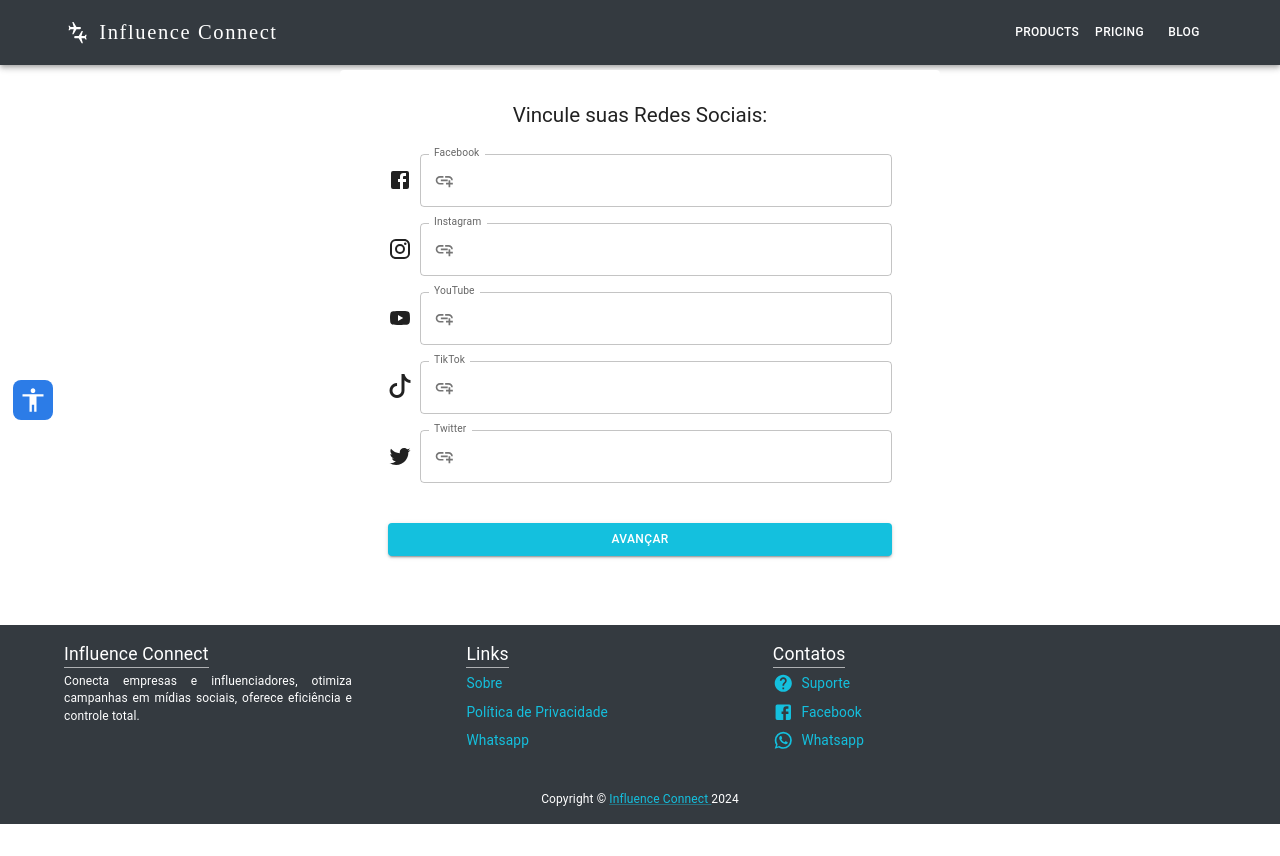
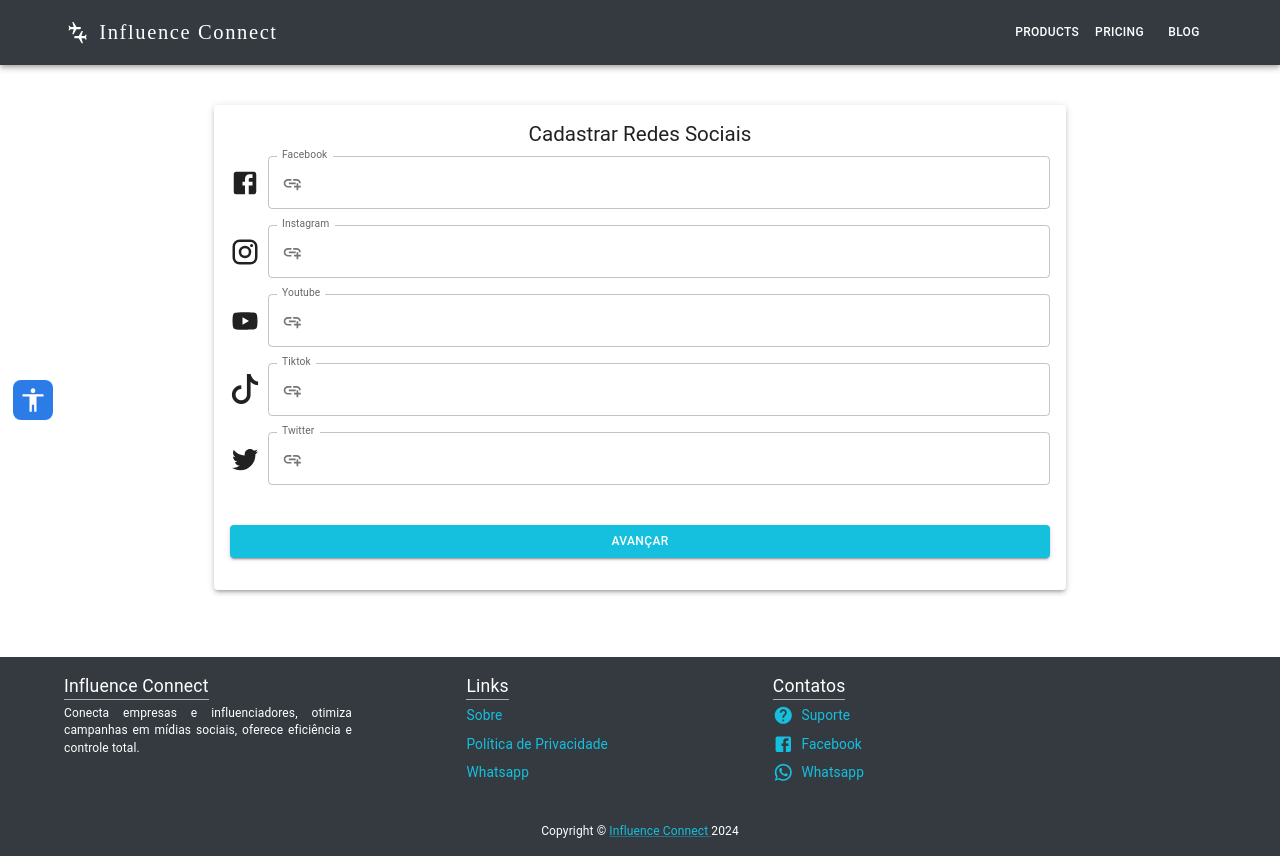
Before and after one commit to InfluenceConnect/front, a React (Vite) app: page /registerSocialMedia in a window 1280 px wide. Before the commit the page ends 824 px from the top, so only its background shows below. Built offline with nearby package versions, Linux system fonts and the light colour scheme.

Commit message:
implementei validação de URL para as paginas RegisterSocialMedia e RegisterMarketing

```diff
--- a/src/pages/company/register/RegisterSocialMedia.tsx
+++ b/src/pages/company/register/RegisterSocialMedia.tsx
@@ -51,6 +51,27 @@ export default function RegisterMarketing() {
     }));
   };
 
+  const isValidURL = (url: string): boolean => {
+    const pattern = /^(https?:\/\/)?([a-zA-Z0-9-]+\.)+[a-zA-Z0-9]{2,}([/?].*)?$/;
+    return pattern.test(url);
+  };
+
+  const validateMarketingLinks = (links: MarketingLinks): Errors => {
+    let formErrors: Errors = {};
+
+    Object.entries(links).forEach(([key, value]) => {
+      if (value && !isValidURL(value)) {
+        formErrors[key] = `Informe um ${key} válido.`;
+      }
+    });
+
+    if (Object.values(links).every((value) => value === "")) {
+      formErrors.general = "Preencha pelo menos um dos campos para prosseguir.";
+    }
+
+    return formErrors;
+  };
+
   const handleSubmit = (event: React.FormEvent<HTMLFormElement>) => {
     event.preventDefault();
     const data = new FormData(event.currentTarget);
@@ -64,12 +85,7 @@ export default function RegisterMarketing() {
     };
     setMarketing(newMarketing);
 
-    const formErrors: Errors = {};
-    const isValid = Object.values(newMarketing).some((value) => value !== "");
-
-    if (!isValid) {
-      formErrors.general = "Preencha pelo menos 1 dos campos para prosseguir.";
-    }
+    const formErrors = validateMarketingLinks(newMarketing);
 
     if (Object.keys(formErrors).length === 0) {
       setLoading(true);
@@ -89,12 +105,12 @@ export default function RegisterMarketing() {
 
   return (
     <ThemeProvider theme={currentTheme}>
-      <Container component="main" maxWidth="sm">
+      <Container component="main" maxWidth="md">
         <CssBaseline />
         <Box
           sx={{
             marginTop: 8,
-            marginBottom: 3,
+            marginBottom: 5,
             display: 'flex',
             flexDirection: 'column',
             alignItems: 'center',
@@ -121,20 +137,26 @@ export default function RegisterMarketing() {
                 {errors.general}
               </Typography>
             )}
-            <Box display="flex" alignItems="center" mb={2}>
-              <Facebook style={iconStyle} />
+            {Object.keys(marketing).map((key) => (
+              <Box display="flex" alignItems="center" mb={2} key={key}>
+                {key === "facebook" && <Facebook style={iconStyle} />}
+                {key === "instagram" && <Instagram style={iconStyle} />}
+                {key === "youtube" && <YouTube style={iconStyle} />}
+                {key === "tiktok" && <i className="bi bi-tiktok" style={iconStyle}></i>}
+                {key === "twitter" && <Twitter style={iconStyle} />}
+                {key === "website" && <Language style={iconStyle} />}
                 <TextField
-                id="facebook"
-                label="Facebook"
-                name="facebook"
+                  id={key}
+                  label={key.charAt(0).toUpperCase() + key.slice(1)}
+                  name={key}
                   fullWidth
                   multiline
                   maxRows={4}
                   sx={{ ml: 1 }}
-                value={marketing.facebook}
+                  value={marketing[key as keyof MarketingLinks]}
                   onChange={handleChange}
-                error={!!errors.facebook}
-                helperText={errors.facebook}
+                  error={!!errors[key]}
+                  helperText={errors[key]}
                   InputProps={{
                     startAdornment: (
                       <InputAdornment position="start">
@@ -144,121 +166,7 @@ export default function RegisterMarketing() {
                   }}
                 />
               </Box>
-            <Box display="flex" alignItems="center" mb={2}>
-              <Instagram style={iconStyle} />
-              <TextField
-                id="instagram"
-                label="Instagram"
-                name="instagram"
-                fullWidth
-                multiline
-                maxRows={4}
-                sx={{ ml: 1 }}
-                value={marketing.instagram}
-                onChange={handleChange}
-                error={!!errors.instagram}
-                helperText={errors.instagram}
-                InputProps={{
-                  startAdornment: (
-                    <InputAdornment position="start">
-                      <AddLink />
-                    </InputAdornment>
-                  ),
-                }}
-              />
-            </Box>
-            <Box display="flex" alignItems="center" mb={2}>
-              <YouTube style={iconStyle} />
-              <TextField
-                id="youtube"
-                label="YouTube"
-                name="youtube"
-                fullWidth
-                multiline
-                maxRows={4}
-                sx={{ ml: 1 }}
-                value={marketing.youtube}
-                onChange={handleChange}
-                error={!!errors.youtube}
-                helperText={errors.youtube}
-                InputProps={{
-                  startAdornment: (
-                    <InputAdornment position="start">
-                      <AddLink />
-                    </InputAdornment>
-                  ),
-                }}
-              />
-            </Box>
-            <Box display="flex" alignItems="center" mb={2}>
-              <i className="bi bi-tiktok" style={iconStyle}></i> {/* Ícone do Bootstrap Icons */}
-              <TextField
-                id="tiktok"
-                label="TikTok"
-                name="tiktok"
-                fullWidth
-                multiline
-                maxRows={4}
-                sx={{ ml: 1 }}
-                value={marketing.tiktok}
-                onChange={handleChange}
-                error={!!errors.tiktok}
-                helperText={errors.tiktok}
-                InputProps={{
-                  startAdornment: (
-                    <InputAdornment position="start">
-                      <AddLink />
-                    </InputAdornment>
-                  ),
-                }}
-              />
-            </Box>
-            <Box display="flex" alignItems="center" mb={2}>
-              <Twitter style={iconStyle} />
-              <TextField
-                id="twitter"
-                label="Twitter"
-                name="twitter"
-                fullWidth
-                multiline
-                maxRows={4}
-                sx={{ ml: 1 }}
-                value={marketing.twitter}
-                onChange={handleChange}
-                error={!!errors.twitter}
-                helperText={errors.twitter}
-                InputProps={{
-                  startAdornment: (
-                    <InputAdornment position="start">
-                      <AddLink />
-                    </InputAdornment>
-                  ),
-                }}
-              />
-            </Box>
-            <Box display="flex" alignItems="center" mb={2}>
-              <Language style={iconStyle} />
-              <TextField
-                id="website"
-                label="Website"
-                name="website"
-                fullWidth
-                multiline
-                maxRows={4}
-                sx={{ ml: 1 }}
-                value={marketing.website}
-                onChange={handleChange}
-                error={!!errors.website}
-                helperText={errors.website}
-                InputProps={{
-                  startAdornment: (
-                    <InputAdornment position="start">
-                      <AddLink />
-                    </InputAdornment>
-                  ),
-                }}
-              />
-            </Box>
+            ))}
             <Button
               type="submit"
               fullWidth
--- a/src/pages/influencer/register/RegisterSocialMedia.tsx
+++ b/src/pages/influencer/register/RegisterSocialMedia.tsx
@@ -16,9 +16,8 @@ import {
 import "bootstrap-icons/font/bootstrap-icons.css";
 import { Paper } from "@mui/material";
 import { useNavigate } from "react-router-dom";
-import CircularProgress from '@mui/material/CircularProgress';
+import CircularProgress from "@mui/material/CircularProgress";
 
-// Definição dos tipos para o estado e os erros
 type SocialMediaLinks = {
   facebook: string;
   instagram: string;
@@ -40,15 +39,36 @@ export default function RegisterSocialMedia() {
     instagram: "",
     youtube: "",
     tiktok: "",
-    twitter: ""
+    twitter: "",
   });
 
   const handleChange = (event: React.ChangeEvent<HTMLInputElement>) => {
     const { name, value } = event.target;
     setSocialMedia((prevState) => ({
       ...prevState,
-      [name]: value
+      [name]: value,
     }));
+  };
+
+  const isValidURL = (url: string): boolean => {
+    const pattern = /^(https?:\/\/)?([a-zA-Z0-9-]+\.)+[a-zA-Z0-9]{2,}([/?].*)?$/;
+    return pattern.test(url);
+  };
+
+  const validateSocialMediaLinks = (links: SocialMediaLinks): Errors => {
+    let formErrors: Errors = {};
+
+    Object.entries(links).forEach(([key, value]) => {
+      if (value && !isValidURL(value)) {
+        formErrors[key] = `Informe um ${key} válido.`;
+      }
+    });
+
+    if (Object.values(links).every((value) => value === "")) {
+      formErrors.general = "Preencha pelo menos um dos campos para prosseguir.";
+    }
+
+    return formErrors;
   };
 
   const handleSubmit = (event: React.FormEvent<HTMLFormElement>) => {
@@ -59,16 +79,11 @@ export default function RegisterSocialMedia() {
       instagram: data.get("instagram") as string,
       youtube: data.get("youtube") as string,
       tiktok: data.get("tiktok") as string,
-      twitter: data.get("twitter") as string
+      twitter: data.get("twitter") as string,
     };
     setSocialMedia(newSocialMedia);
 
-    const formErrors: Errors = {};
-    const isValid = Object.values(newSocialMedia).some((value) => value !== "");
-
-    if (!isValid) {
-      formErrors.general = "Preencha pelo menos 1 dos campos para prosseguir.";
-    }
+    const formErrors = validateSocialMediaLinks(newSocialMedia);
 
     if (Object.keys(formErrors).length === 0) {
       setLoading(true);
@@ -81,67 +96,55 @@ export default function RegisterSocialMedia() {
     }
   };
 
-  const iconStyle = {
-    fontSize: "1.5rem",
-  };
-
   return (
-    <Container
-      component="main"
-      maxWidth="sm"
+    <Container component="main" maxWidth="md">
+      <CssBaseline />
+      <Paper
+        elevation={3}
         sx={{
-        display: "flex",
-        alignItems: "center",
-        justifyContent: "center",
-        minHeight: "70vh",
-        p: { xs: 0 },
-      }}
-    >
-      <CssBaseline />
-      <Box
-        component={Paper}
-        elevation={0}
-        sx={{
+          p: 2,
+          mt: 5,
+          mb: 5,
           display: "flex",
           flexDirection: "column",
           alignItems: "center",
-          width: { xs: "100vw" },
-          p: { xs: 2, sm: 4 },
         }}
       >
         <Typography component="h1" variant="h5">
-          Vincule suas Redes Sociais:
+          Cadastrar Redes Sociais
         </Typography>
         <Box
           component="form"
           onSubmit={handleSubmit}
           noValidate
-          sx={{
-            mt: 1,
-            p: 2,
-            borderRadius: "8px",
-            width: "100%",
-          }}
+          sx={{ mt: 1, width: "100%" }}
         >
           {errors.general && (
             <Typography color="error" sx={{ mb: 2, textAlign: "center" }}>
               {errors.general}
             </Typography>
           )}
-          <Box display="flex" alignItems="center" mb={2}>
-            <Facebook style={iconStyle} />
+          {Object.keys(socialMedia).map((key) => (
+            <Box display="flex" alignItems="center" mb={2} key={key}>
+              {key === "facebook" && <Facebook sx={{ fontSize: 30 }} />}
+              {key === "instagram" && <Instagram sx={{ fontSize: 30 }} />}
+              {key === "youtube" && <YouTube sx={{ fontSize: 30 }} />}
+              {key === "tiktok" && (
+                <i className="bi bi-tiktok" style={{ fontSize: 30 }}></i>
+              )}
+              {key === "twitter" && <Twitter sx={{ fontSize: 30 }} />}
               <TextField
-              id="facebook"
-              label="Facebook"
-              name="facebook"
+                id={key}
+                label={key.charAt(0).toUpperCase() + key.slice(1)}
+                name={key}
                 fullWidth
                 multiline
                 maxRows={4}
                 sx={{ ml: 1 }}
-              value={socialMedia.facebook}
+                value={socialMedia[key as keyof SocialMediaLinks]}
                 onChange={handleChange}
-              error={!!errors.facebook}
-              helperText={errors.facebook}
+                error={!!errors[key]}
+                helperText={errors[key]}
                 InputProps={{
                   startAdornment: (
                     <InputAdornment position="start">
@@ -151,98 +154,7 @@ export default function RegisterSocialMedia() {
                 }}
               />
             </Box>
-          <Box display="flex" alignItems="center" mb={2}>
-            <Instagram style={iconStyle} />
-            <TextField
-              id="instagram"
-              label="Instagram"
-              name="instagram"
-              fullWidth
-              multiline
-              maxRows={4}
-              sx={{ ml: 1 }}
-              value={socialMedia.instagram}
-              onChange={handleChange}
-              error={!!errors.instagram}
-              helperText={errors.instagram}
-              InputProps={{
-                startAdornment: (
-                  <InputAdornment position="start">
-                    <AddLink />
-                  </InputAdornment>
-                ),
-              }}
-            />
-          </Box>
-          <Box display="flex" alignItems="center" mb={2}>
-            <YouTube style={iconStyle} />
-            <TextField
-              id="youtube"
-              label="YouTube"
-              name="youtube"
-              fullWidth
-              multiline
-              maxRows={4}
-              sx={{ ml: 1 }}
-              value={socialMedia.youtube}
-              onChange={handleChange}
-              error={!!errors.youtube}
-              helperText={errors.youtube}
-              InputProps={{
-                startAdornment: (
-                  <InputAdornment position="start">
-                    <AddLink />
-                  </InputAdornment>
-                ),
-              }}
-            />
-          </Box>
-          <Box display="flex" alignItems="center" mb={2}>
-            <i className="bi bi-tiktok" style={iconStyle}></i>
-            <TextField
-              id="tiktok"
-              label="TikTok"
-              name="tiktok"
-              fullWidth
-              multiline
-              maxRows={4}
-              sx={{ ml: 1 }}
-              value={socialMedia.tiktok}
-              onChange={handleChange}
-              error={!!errors.tiktok}
-              helperText={errors.tiktok}
-              InputProps={{
-                startAdornment: (
-                  <InputAdornment position="start">
-                    <AddLink />
-                  </InputAdornment>
-                ),
-              }}
-            />
-          </Box>
-          <Box display="flex" alignItems="center" mb={2}>
-            <Twitter style={iconStyle} />
-            <TextField
-              id="twitter"
-              label="Twitter"
-              name="twitter"
-              fullWidth
-              multiline
-              maxRows={4}
-              sx={{ ml: 1 }}
-              value={socialMedia.twitter}
-              onChange={handleChange}
-              error={!!errors.twitter}
-              helperText={errors.twitter}
-              InputProps={{
-                startAdornment: (
-                  <InputAdornment position="start">
-                    <AddLink />
-                  </InputAdornment>
-                ),
-              }}
-            />
-          </Box>
+          ))}
           <Button
             type="submit"
             fullWidth
@@ -251,11 +163,11 @@ export default function RegisterSocialMedia() {
             sx={{ mt: 3, mb: 2 }}
             disabled={loading}
           >
-            {loading && (<CircularProgress sx={{ position: 'absolute' }} />)}
+            {loading && <CircularProgress sx={{ position: "absolute" }} />}
             Avançar
           </Button>
         </Box>
-      </Box>
+      </Paper>
     </Container>
   );
 }
```
Lines whose indentation alone changed are shown as unchanged.
